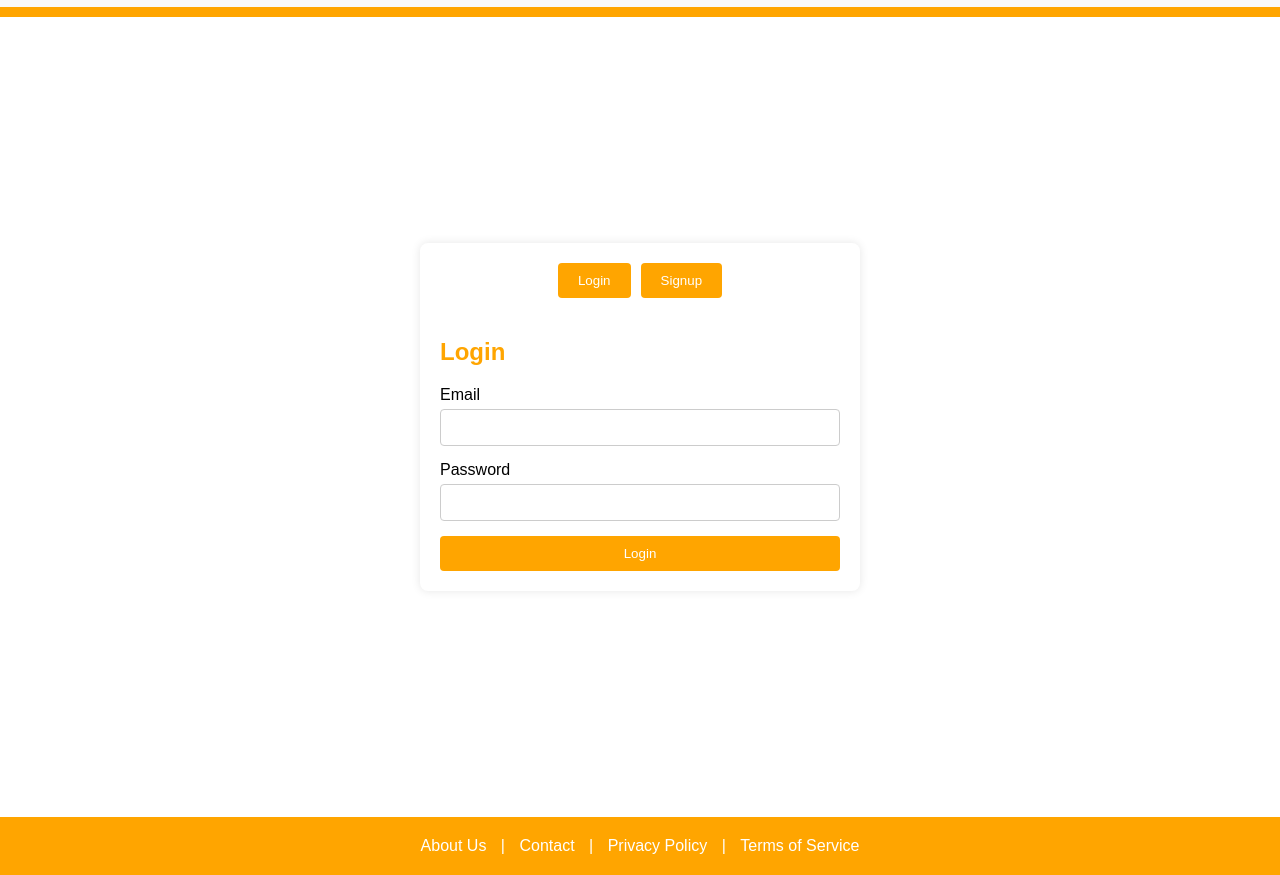
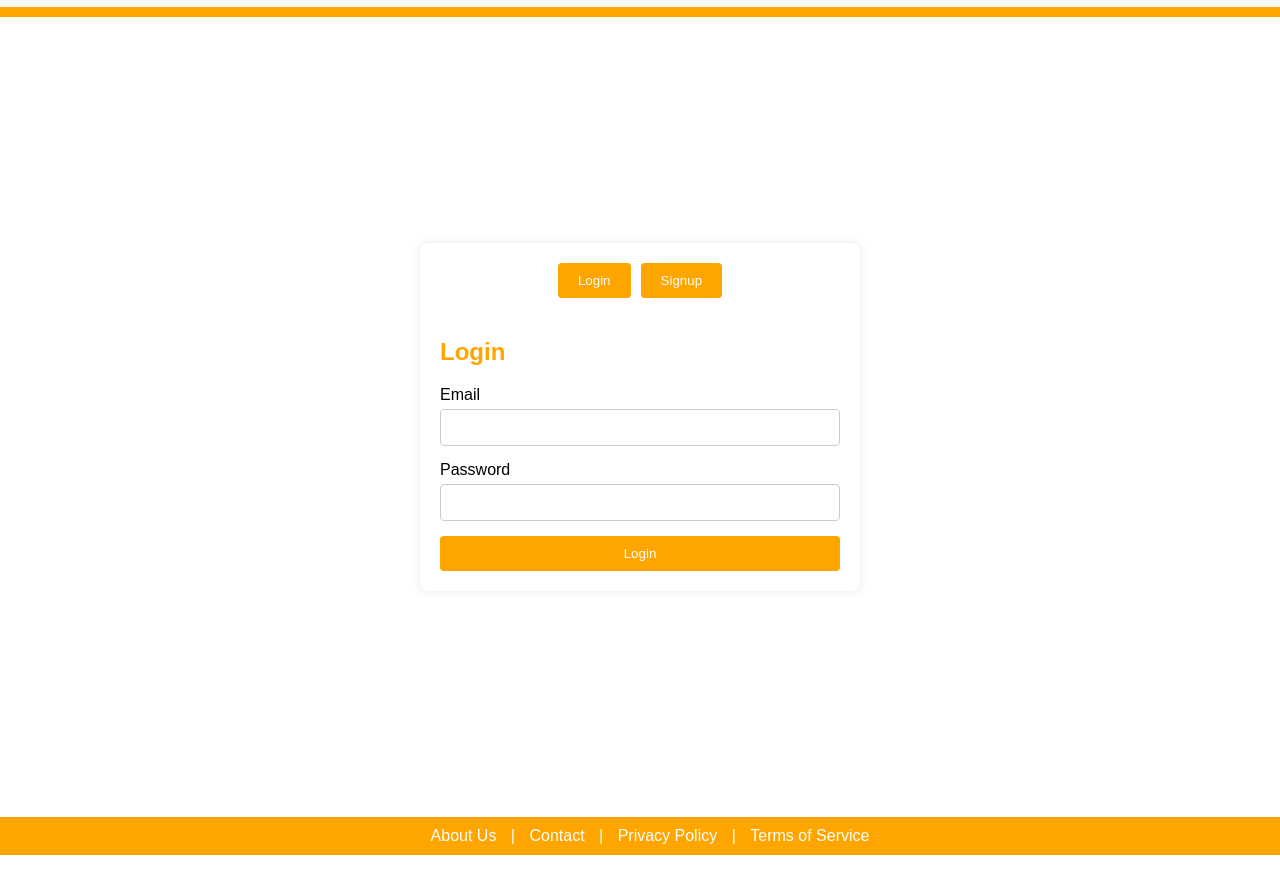
Before and after one commit to emilio51-sv/Chef-s-Connect, a website: page LoginSignUp.html in a window 1280 px wide. Shown: the part 91-966 px from the top of the page. Drawn offline with Linux system fonts and the light colour scheme.

Commit message:
Update styleLoginSignup.css

```diff
--- a/styleLoginSignup.css
+++ b/styleLoginSignup.css
@@ -5,7 +5,19 @@ body {
   background-color: white;
   color: black;
 }
+footer {
+    background-color: orange;
+    color: white;
+    padding: 10px;
+    text-align: center;
+    width: 100%;
+}
 
+footer a {
+    color: white;
+    text-decoration: none;
+    margin: 0 10px;
+}
 header {
   font-family:'Century Gothic', sans-serif;
   background-color: orange;
@@ -158,17 +170,3 @@ header {
 .form button:hover {
   background-color: #e69500;
 }
-
-/* Footer */
-footer {
-  background-color: orange;
-  color: white;
-  padding: 20px;
-  text-align: center;
-}
-
-footer a {
-  color: white;
-  margin: 0 10px;
-  text-decoration: none;
-}
```
